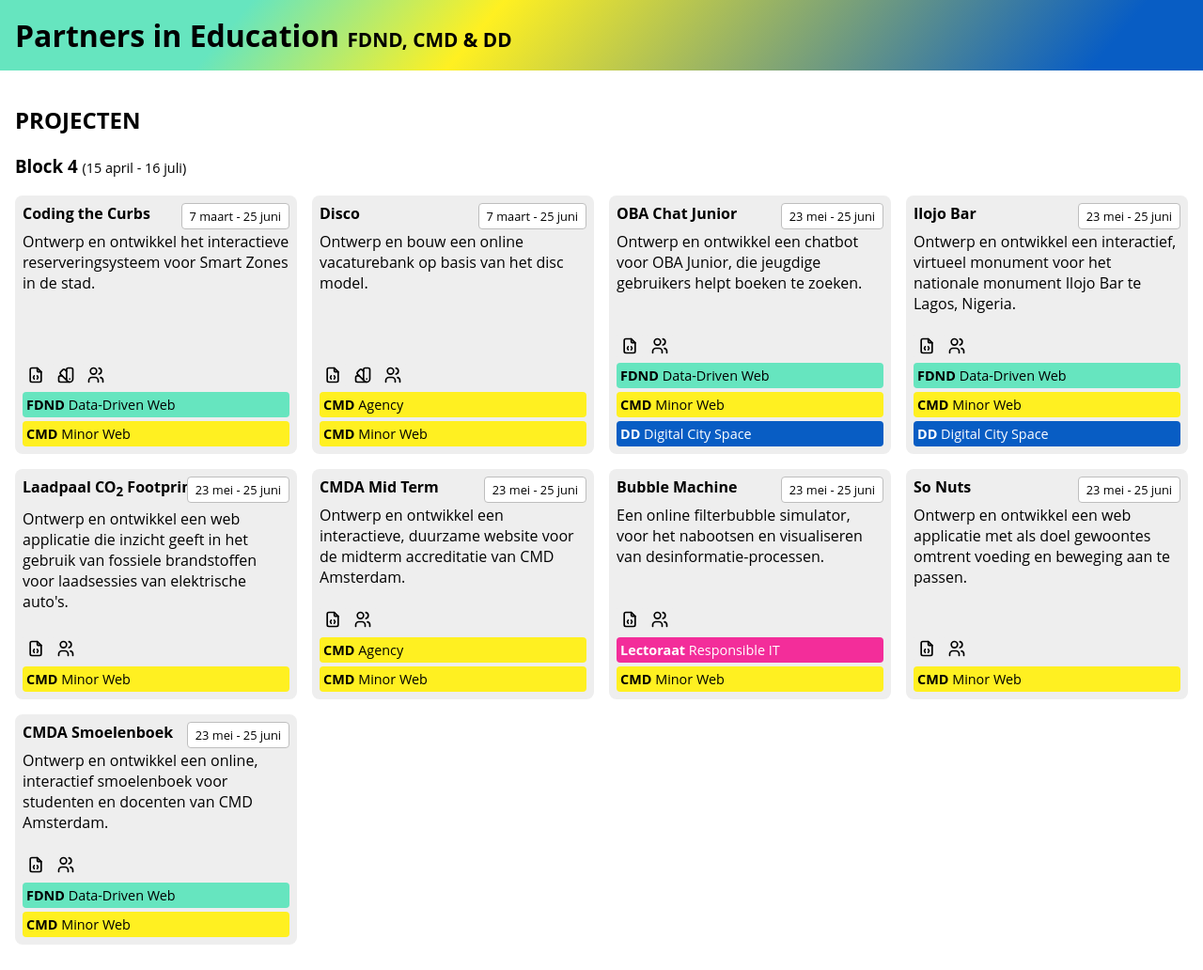
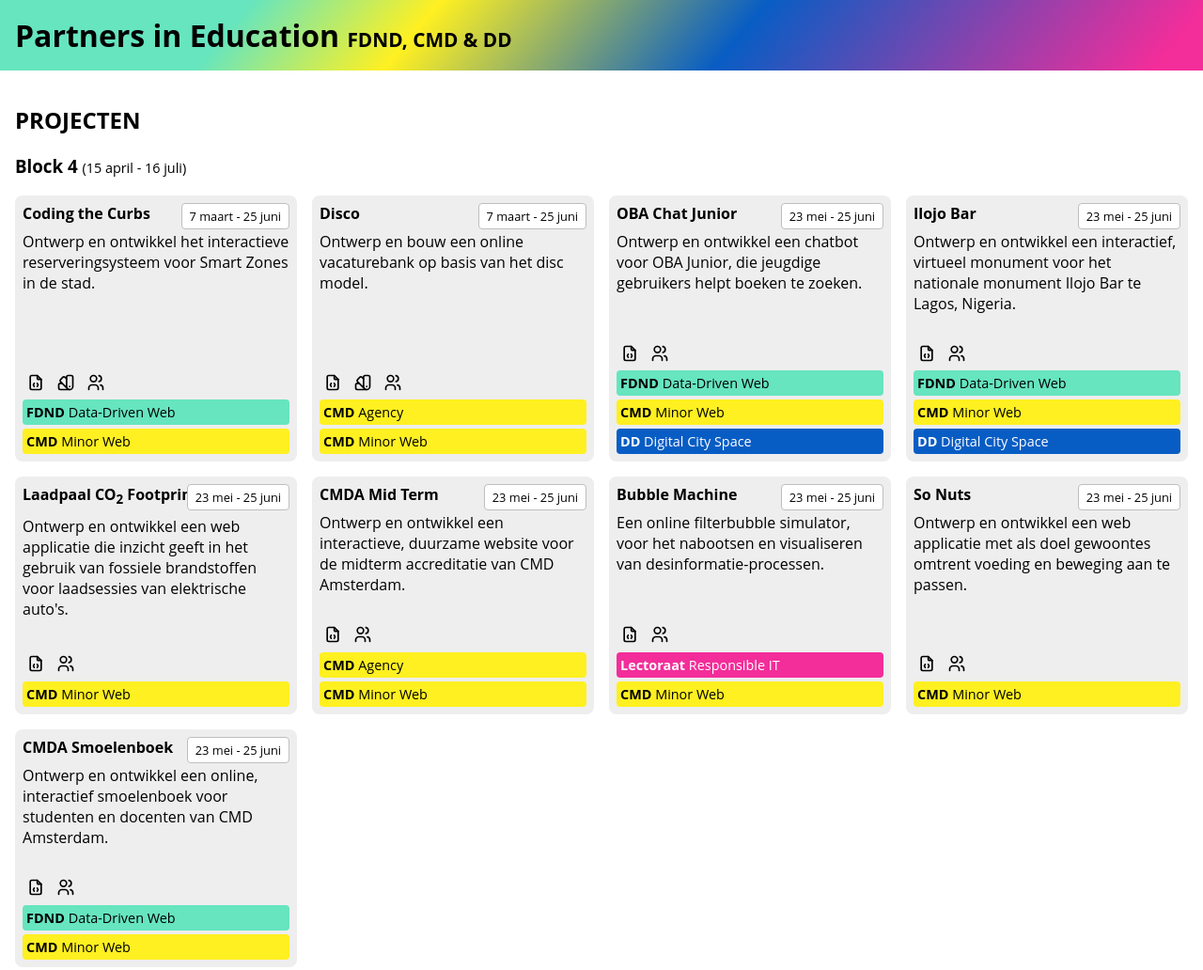
Before and after one commit to dd-pie/dashboard-prototype, a plain HTML site: page index.html in a window 1280 px wide. Shown: the whole page at 94% size. Drawn offline with Linux system fonts and the light colour scheme.

Commit message:
style tweaks

```diff
--- a/static/css/styles.css
+++ b/static/css/styles.css
@@ -9,7 +9,7 @@ body {
     margin:0;
 }
 header {
-    background: linear-gradient(-230deg, var(--fdnd) 20%, var(--cmd) 40%, var(--dd) 91%);
+    background: linear-gradient(-230deg, var(--fdnd) 20%, var(--cmd) 35%, var(--dd) 61%, var(--professorship) 96%);
     padding:1rem;
 }
 h1 {
@@ -87,7 +87,9 @@ ul ul {
     font-size: .9rem;
     margin-top:auto;
 }
-
+ul ul:first-of-type {
+    padding-top:.5rem
+}
 ul ul:last-of-type {
     margin-top: .05rem;
     flex-direction:column;
```
